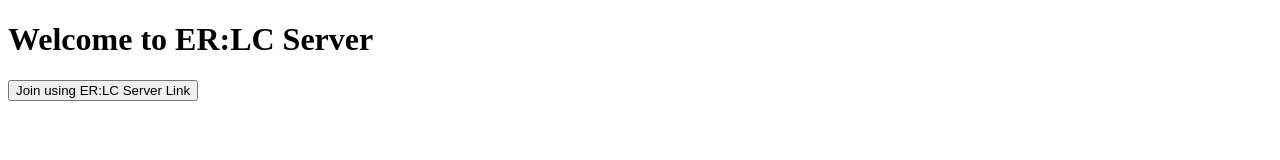
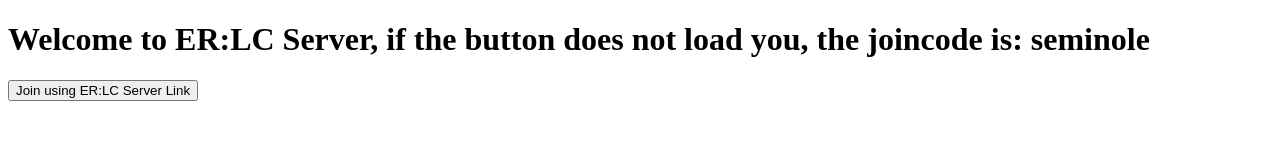
Before and after one commit to SeminoleCountyRP/seminolecountyrp.github.io, a plain HTML site: page join/index.html in a window 1280 px wide. Drawn offline with Linux system fonts and the light colour scheme.

Commit message:
Update index.html

```diff
--- a/join/index.html
+++ b/join/index.html
@@ -4,7 +4,7 @@
     <title>Join ER:LC Server</title>
 </head>
 <body>
-    <h1>Welcome to ER:LC Server</h1>
+    <h1>Welcome to ER:LC Server, if the button does not load you, the joincode is: seminole</h1>
     <button onclick="joinServer()">Join using ER:LC Server Link</button>
 
     <script>
```
